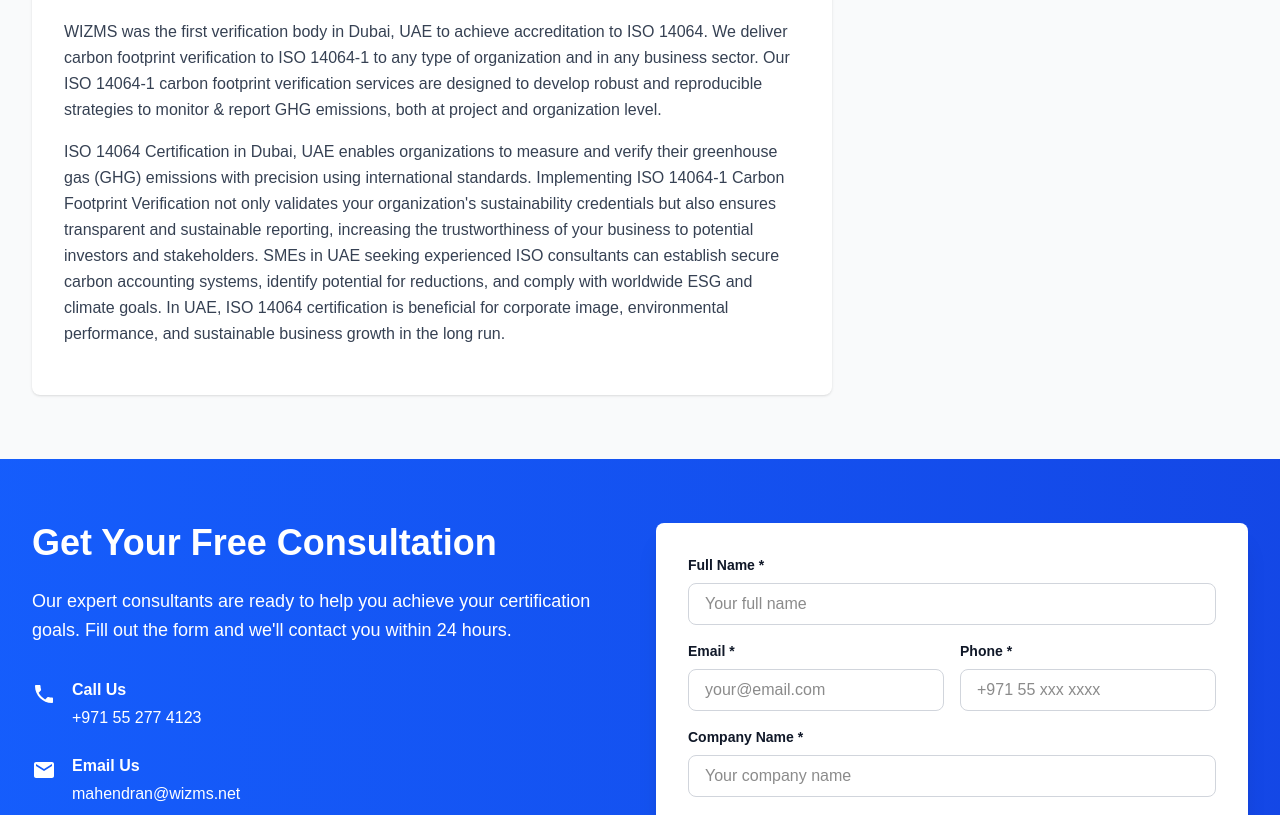
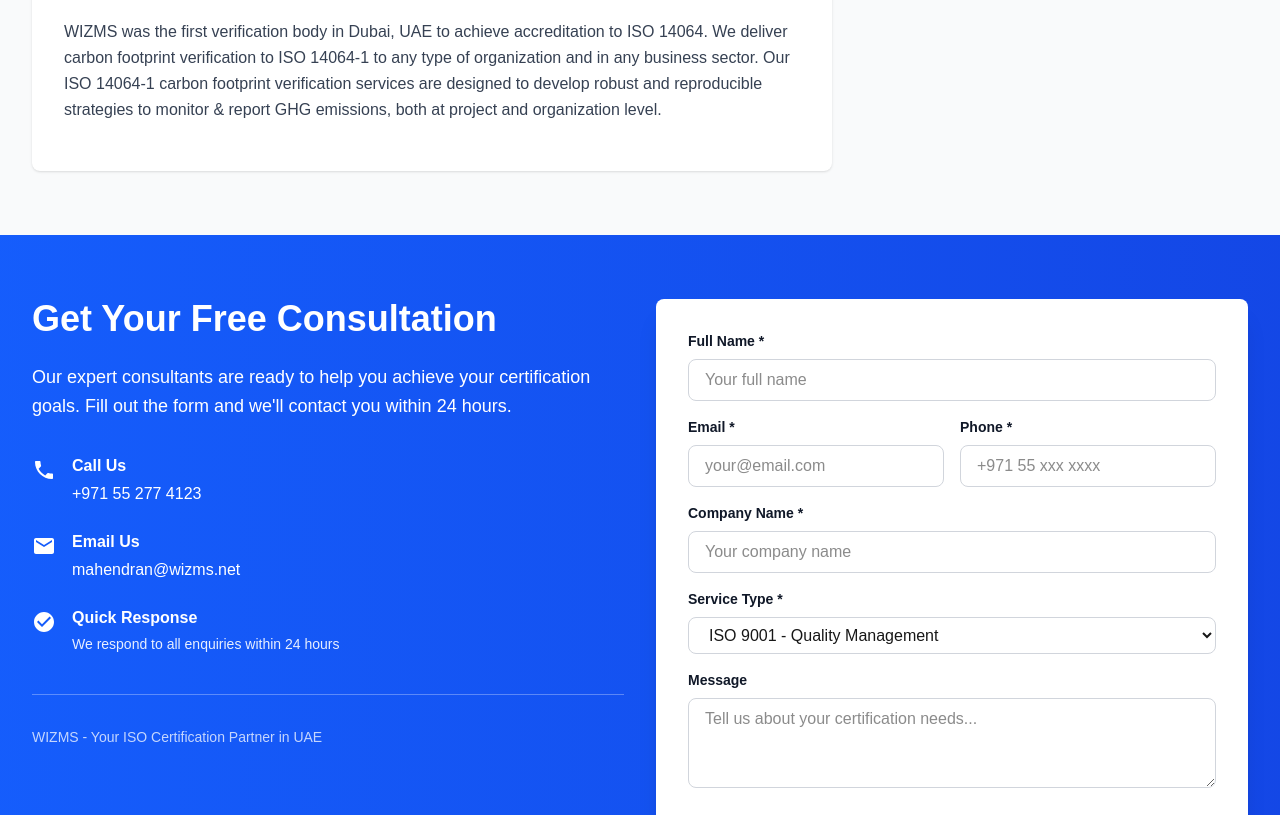
Before and after one commit to createweb7/wizms, a Next.js app: page /iso-14064-1-certification-consultants-in-uae in a window 1280 px wide. Shown: the part 2280-3095 px from the top of the page. Built offline with nearby package versions, Linux system fonts and the light colour scheme.

Commit message:
Remove closing paragraph from ISO 14064-1 in-uae page, keep only on uae page
Co-Authored-By: Claude Sonnet 4.6 <noreply@anthropic.com>

```diff
--- a/src/app/(public)/iso-14064-1-certification-consultants-in-uae/page.tsx
+++ b/src/app/(public)/iso-14064-1-certification-consultants-in-uae/page.tsx
@@ -101,11 +101,8 @@ export default function ISO14064Page() {
 
                 {/* Why WIZMS */}
                 <div className="mb-4">
-                  <p className="text-gray-700 leading-relaxed mb-4">
+                  <p className="text-gray-700 leading-relaxed">
                     WIZMS was the first verification body in Dubai, UAE to achieve accreditation to ISO 14064. We deliver carbon footprint verification to ISO 14064-1 to any type of organization and in any business sector. Our ISO 14064-1 carbon footprint verification services are designed to develop robust and reproducible strategies to monitor &amp; report GHG emissions, both at project and organization level.
-                  </p>
-                  <p className="text-gray-700 leading-relaxed">
-                    ISO 14064 Certification in Dubai, UAE enables organizations to measure and verify their greenhouse gas (GHG) emissions with precision using international standards. Implementing ISO 14064-1 Carbon Footprint Verification not only validates your organization&apos;s sustainability credentials but also ensures transparent and sustainable reporting, increasing the trustworthiness of your business to potential investors and stakeholders. SMEs in UAE seeking experienced ISO consultants can establish secure carbon accounting systems, identify potential for reductions, and comply with worldwide ESG and climate goals. In UAE, ISO 14064 certification is beneficial for corporate image, environmental performance, and sustainable business growth in the long run.
                   </p>
                 </div>
 
```
